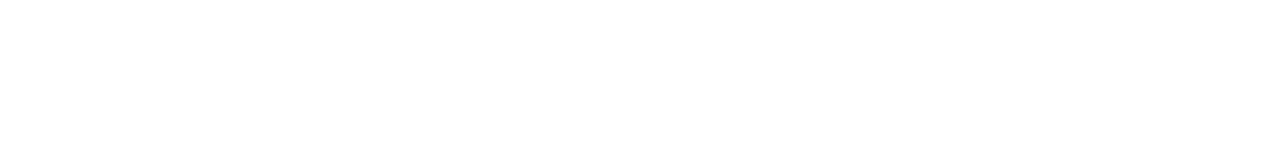
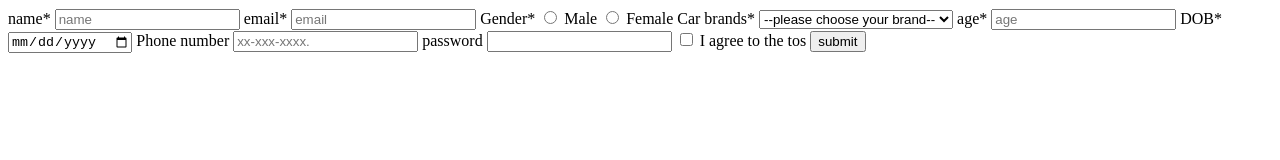
Before and after one commit to acciojob/signup-form-car-Shashidharkatta, a website: page main.html in a window 1280 px wide. Drawn offline with Linux system fonts and the light colour scheme.

Commit message:
created a submission

```diff
--- a/main.html
+++ b/main.html
@@ -7,6 +7,46 @@
 </head>
 
 <body>
+	 <form method="POST">
+        <label for="name">name*</label>
+        <input type="text" placeholder="name" required>
+
+        <label for="email">email*</label>
+        <input type="email"  id="email" placeholder="email" required>
+
+       <label for="gender">Gender*</label>
+       <input type="radio" id="gender_m" name="gender" required>
+       <label for="gender_m">Male</label>
+       <input type="radio" id="gender-f" name="gender" reauired>
+       <label for="gender-f">Female</label>
+
+
+        <label for="cars">Car brands*</label>
+        <select required>
+            <option value="" disabled selected>--please choose your brand--</option>
+            <option value="bmw">  BMW</option>
+            <option value="audi">Audi</option>
+            <option value="mercedes">Mercedes</option>
+        </select>
+
+        <label for="age">age*</label>
+        <input type="number" placeholder="age" id="age" required>
+
+        <label for="dob">DOB*</label>
+        <input type="date" id="dob" required>
+
+        <label for="phone">Phone number</label>
+        <input type="tel" id="tel" placeholder="xx-xxx-xxxx.">
+
+        <label for="password">password</label>
+        <input type="password" id="password" placeholder="" required>
+
+        <label for="checkbox"></label>
+        <input type="checkbox" id="tos"  required>
+
+        <label for="tos">I agree to the tos</label>
+        <button type="submit">submit</button>
+    </form>
 	<!-- the entire body must be written by student -->
     <script type="text/javascript" src="./script.js">
 </script>
```
